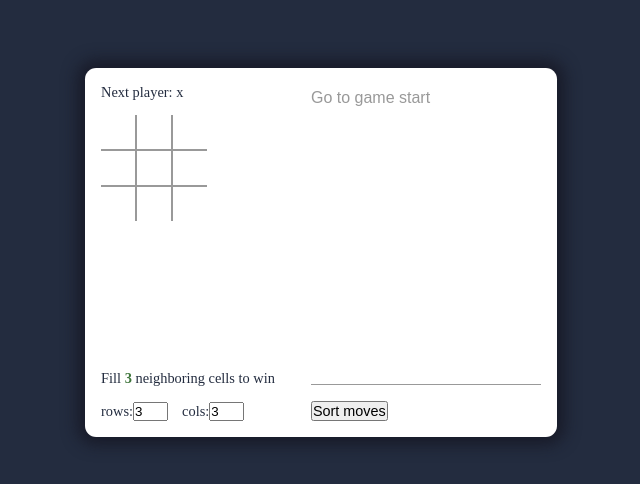
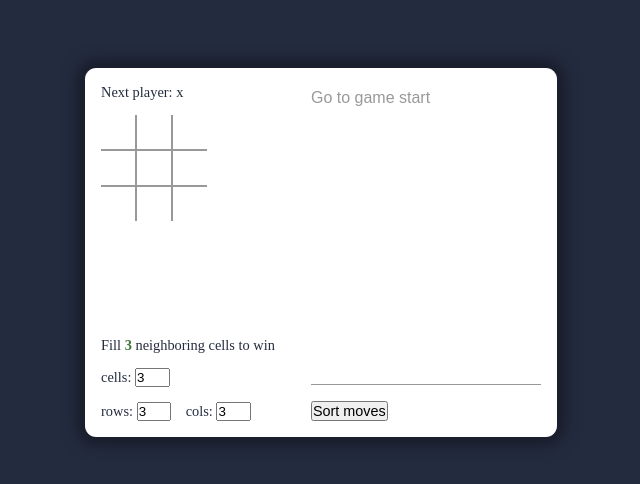
Before and after one commit to Yurimcalex/tic-tac-toe, a React (Vite) app: page / in a window 1280 px wide. Shown: the part 148-632 px from the top of the page, without its empty margins (319-959 px from the left). Built offline with nearby package versions, Linux system fonts and the light colour scheme.

Commit message:
Add a feature to select the number of cells to fill to win

```diff
--- a/src/App.css
+++ b/src/App.css
@@ -108,6 +108,7 @@
 }
 
 .controls {
+  width: 100%;
   align-self: flex-end;
   margin-top: auto;
   color: #232C3F;
@@ -125,6 +126,10 @@
 }
 
 .controls p + div {
+  margin-bottom: 1em;
+}
+
+.controls p + div + div {
   float: left;
   margin-right: 1em;
 }
--- a/src/App.jsx
+++ b/src/App.jsx
@@ -10,6 +10,7 @@ import './App.css';
 export default function Game() {
   const [rows, setRows] = useState(3);
   const [cols, setCols] = useState(3);
+  const [cells, setCells] = useState(3);
   const [history, setHistory] = useState([Array(rows * cols).fill(null)]);
   const [currentMove, setCurrentMove] = useState(0);
   const [movesOrder, setMovesOrder] = useState('asc');
@@ -47,6 +48,10 @@ export default function Game() {
     reset(rows, +e.target.value);
   }
 
+  function changeCells(e) {
+    setCells(+e.target.value);
+  }
+
   function reset(rows, cols) {
     setCurrentMove(0);
     setHistory([Array(rows * cols).fill(null)]);
@@ -62,8 +67,15 @@ export default function Game() {
           onPlay={handlePlay}
           rows={rows}
           cols={cols}
+          cells={cells}
         />
-        <Controls rows={rows} cols={cols} changeRows={changeRows} changeCols={changeCols} />
+        <Controls
+          rows={rows}
+          cols={cols}
+          cells={cells}
+          changeRows={changeRows}
+          changeCols={changeCols}
+          changeCells={changeCells} />
       </div>
       <div className='game-info'>
         <History
--- a/src/Board.jsx
+++ b/src/Board.jsx
@@ -2,9 +2,9 @@ import Square from './Square.jsx';
 import Status from './Status.jsx';
 import { calculateWinner } from './utils.js';
 
-export default function Board({ xIsNext, squares, onPlay, rows, cols }) {
+export default function Board({ xIsNext, squares, onPlay, rows, cols, cells }) {
   function handleClick(i) {
-    if (squares[i] || calculateWinner(squares, rows, cols)) {
+    if (squares[i] || calculateWinner(squares, rows, cols, cells)) {
       return;
     }
 
@@ -18,7 +18,7 @@ export default function Board({ xIsNext, squares, onPlay, rows, cols }) {
     onPlay(nextSquares, i);
   }
 
-  const winner = calculateWinner(squares, rows, cols);
+  const winner = calculateWinner(squares, rows, cols, cells);
 
   return (
     <>
--- a/src/Controls.jsx
+++ b/src/Controls.jsx
@@ -1,13 +1,17 @@
-export default function Controls({ rows, cols, changeRows, changeCols }) {
+export default function Controls({ rows, cols, cells, changeRows, changeCols, changeCells }) {
 	return (
 		<div className='controls'>
-			<p>Fill <strong>{Math.min(rows, cols)}</strong> neighboring cells to win</p>
+			<p>Fill <strong>{cells}</strong> neighboring cells to win</p>
 			<div>
-				<span>rows:</span>
+				<span>cells: </span>
+				<input type="number" min="3" max={Math.min(rows, cols)} value={cells} onChange={changeCells} />
+			</div>
+			<div>
+				<span>rows: </span>
 				<input type="number" min="3" value={rows} onChange={changeRows} />
 			</div>
 			<div>
-				<span>cols:</span>
+				<span>cols: </span>
 				<input type="number" min="3" value={cols} onChange={changeCols} />
 			</div>
 		</div>
--- a/src/utils.js
+++ b/src/utils.js
@@ -1,10 +1,9 @@
-export function calculateWinner(squares, rows, cols) {
+export function calculateWinner(squares, rows, cols, cells) {
 	const board = createBoard(rows, cols);
   const lines = getBoardLines(board, rows, cols);
-  const lineLenght = Math.min(rows, cols);
 
-  const winnerX = 'x'.repeat(lineLenght);
-  const winnerO = 'o'.repeat(lineLenght);
+  const winnerX = 'x'.repeat(cells);
+  const winnerO = 'o'.repeat(cells);
   let symbol = '';
 
   for (let i = 0; i < lines.length; i++) {
```
